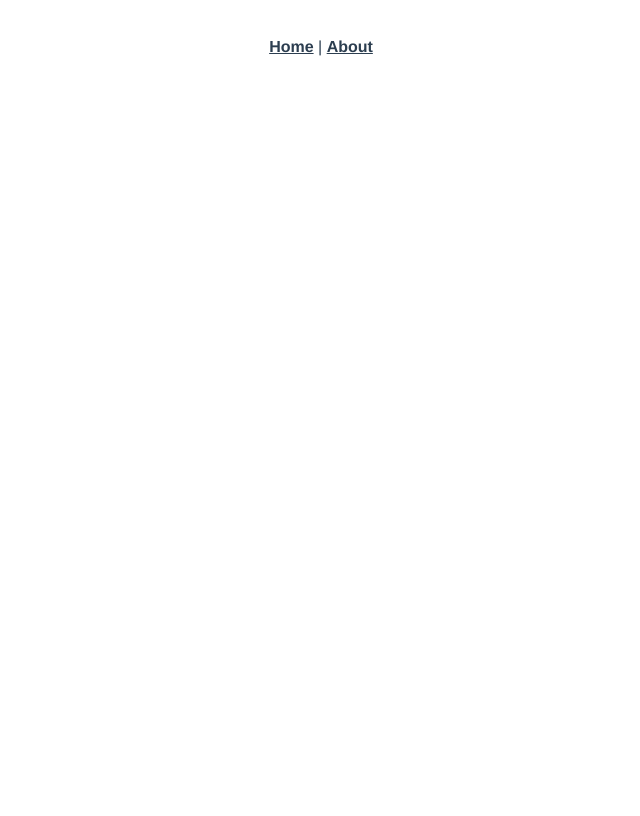
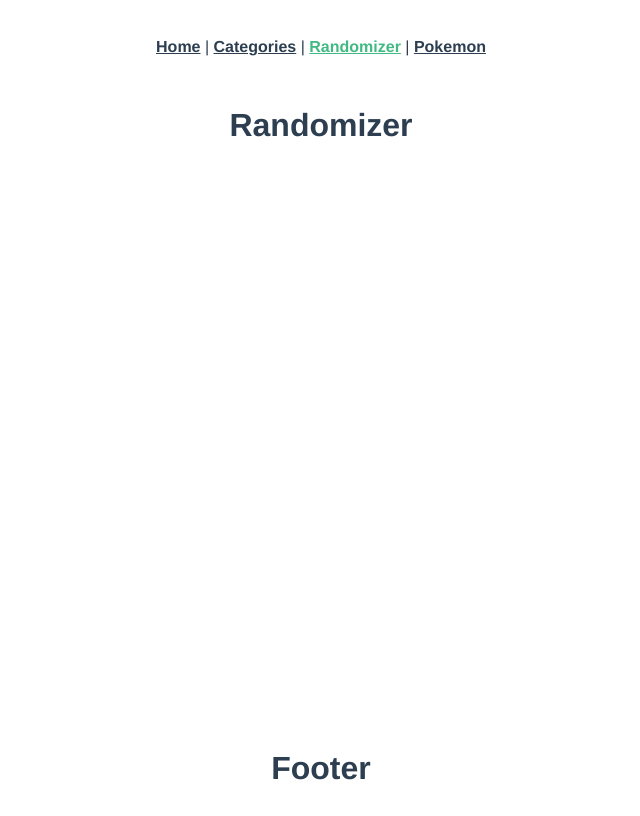
Before and after one commit to JasonNelemans/vue-pokemon, a Vue app: page /random in a window 1280 px wide. Shown: the whole page, without its empty margins (319-959 px from the left). Built offline with nearby package versions, Linux system fonts and the light colour scheme.

Commit message:
created project skeleton

```diff
--- a/src/App.vue
+++ b/src/App.vue
@@ -1,12 +1,26 @@
 <template>
   <div id="app">
-    <div id="nav">
-      <router-link to="/">Home</router-link> |
-      <router-link to="/about">About</router-link>
+    <div id="content">
+      <div id="nav">
+        <router-link to="/">Home</router-link> |
+        <router-link to="/categories">Categories</router-link> |
+        <router-link to="/random">Randomizer</router-link> |
+        <router-link to="/pokemon">Pokemon</router-link>
+      </div>
+      <router-view />
     </div>
-    <router-view />
+    <Footer />
   </div>
 </template>
+
+<script lang="ts">
+import Footer from "@/components/Footer.vue";
+export default {
+  components: {
+    Footer
+  }
+};
+</script>
 
 <style lang="scss">
 #app {
@@ -15,6 +29,14 @@
   -moz-osx-font-smoothing: grayscale;
   text-align: center;
   color: #2c3e50;
+
+  min-height: 100vh;
+  display: flex;
+  flex-direction: column;
+}
+
+#content {
+  flex-grow: 1;
 }
 
 #nav {
--- /dev/null
+++ b/src/components/Footer.vue
@@ -0,0 +1,5 @@
+<template>
+  <div class="navbar">
+    <h1>Footer</h1>
+  </div>
+</template>
--- /dev/null
+++ b/src/components/Navbar.vue
@@ -0,0 +1,5 @@
+<template>
+  <div class="navbar">
+    <h1>Navbar</h1>
+  </div>
+</template>
--- a/src/router/index.ts
+++ b/src/router/index.ts
@@ -1,6 +1,10 @@
 import Vue from "vue";
 import VueRouter, { RouteConfig } from "vue-router";
+
 import Home from "../views/Home.vue";
+import Categories from "../views/Categories.vue";
+import Random from "../views/Random.vue";
+import Pokemon from "../views/Pokemon.vue";
 
 Vue.use(VueRouter);
 
@@ -11,13 +15,19 @@ const routes: Array<RouteConfig> = [
     component: Home
   },
   {
-    path: "/about",
-    name: "About",
-    // route level code-splitting
-    // this generates a separate chunk (about.[hash].js) for this route
-    // which is lazy-loaded when the route is visited.
-    component: () =>
-      import(/* webpackChunkName: "about" */ "../views/About.vue")
+    path: "/categories",
+    name: "Categories",
+    component: Categories
+  },
+  {
+    path: "/random",
+    name: "Random",
+    component: Random
+  },
+  {
+    path: "/pokemon",
+    name: "Pokemon",
+    component: Pokemon
   }
 ];
 
--- a/src/views/About.vue
+++ /dev/null
@@ -1,5 +0,0 @@
-<template>
-  <div class="about">
-    <h1>This is an about page</h1>
-  </div>
-</template>
--- /dev/null
+++ b/src/views/Categories.vue
@@ -0,0 +1,5 @@
+<template>
+  <div class="categories">
+    <h1>Categories</h1>
+  </div>
+</template>
--- /dev/null
+++ b/src/views/Pokemon.vue
@@ -0,0 +1,5 @@
+<template>
+  <div class="random">
+    <h1>Pokemon page</h1>
+  </div>
+</template>
--- /dev/null
+++ b/src/views/Random.vue
@@ -0,0 +1,5 @@
+<template>
+  <div class="random">
+    <h1>Randomizer</h1>
+  </div>
+</template>
```
